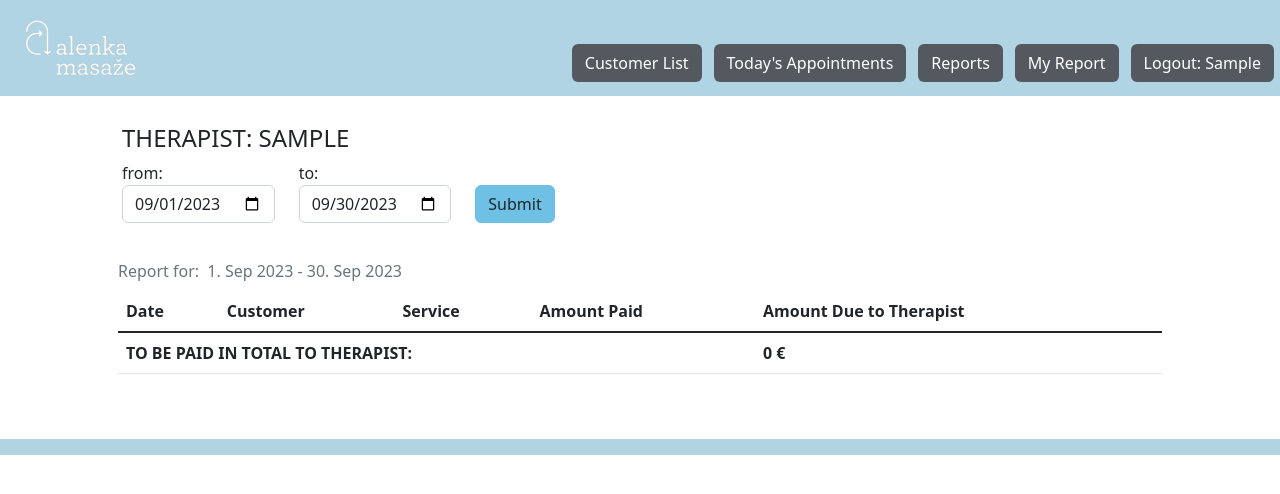
After one commit to petmetic/therapy-tracker, a Django app: page /report/myreport/ in a window 1280 px wide. The commit adds this page. Shown: the top 494 px of the page. Run offline with Django 4.2, Linux system fonts and the light colour scheme; the visitor is signed in with stand-in values (Sample User, id 1); data that the repository does not hold is empty.

Commit message:
Individual reports (#139)
* added my report button for therapists and my_report view

* Submit button position fix for reports

* report commentary for test_report_hours_detail_page_displays_w_correct_date

* added test for individual report

* fixed html consistency

* review fix typo, remove dead code and refactor url

```diff
--- a/src/web/templates/base.html
+++ b/src/web/templates/base.html
@@ -33,6 +33,8 @@
                 <a class="btn btn-nav" role="button" data-bs-toogle="button" aria-pressed="true"
                    href="{% url 'reports' %}">{% translate "Reports" %}</a>
             {% endif %}
+                <a class="btn btn-nav" role="button" data-bs-toogle="button" aria-pressed="true"
+                   href="{% url 'my_report' %}">{% translate "My Report" %}</a>
             <a class="btn btn-nav" role="button" data-bs-toogle="button" aria-pressed="true"
                href="{% url 'logout' %}">{% translate "Logout" %}: {{ request.user.first_name }}</a>
 
--- /dev/null
+++ b/src/web/templates/web/myreport.html
@@ -0,0 +1,65 @@
+{% extends "base.html" %}
+{% load i18n %}
+{% block title %}{% translate "Detail Breakdown of Hours" %}{% endblock %}
+
+{% block content %}
+    <div class="container text-left">
+        <div class="p-4">
+            <div class="row p-1">
+                <h4 class="col-sm-8 fw-light uppercase"><span
+                        class="fw-lighter uppercase">{% translate "Therapist" %}:</span> {{ therapist.first_name }}</h4>
+                <div>
+                    <form action="." method="get" class="row  align-items-end">
+                        <div class="col-md-2 fw-light">
+                            <label for="start-date" class="col-md-4 fw-light">{% translate "from" %}:</label>
+                            <input id="start-date" class="form-control" type="date" name="start-date"
+                                   value="{{ start_date }}">
+                        </div>
+                        <div class="col-md-2 fw-light">
+                            <label for="end-date" class="col-md-4 fw-light">{% translate "to" %}:</label>
+                            <input id="end-date" class="form-control" type="date" name="end-date"
+                                   value="{{ end_date }}"/>
+                        </div>
+                        <div class="col-md-2 fw-light">
+                            <button type="submit" class="btn btn-body">{% translate "Submit" %}</button>
+                        </div>
+                    </form>
+                </div>
+            </div>
+            <table class="table table-striped caption-top mt-4">
+                <caption class="fw-light">{% translate "Report for" %}: <span
+                        class="p-1 fw-light">{{ start_day|date:"j. M Y" }} - {{ end_day|date:"j. M Y" }}</span>
+                </caption>
+
+                <thead>
+                <tr>
+                    <th scope="col" class="fw-bold text-break">{% translate "Date" %}</th>
+                    <th scope="col" class="fw-bold text-break">{% translate "Customer" %}</th>
+                    <th scope="col" class="fw-bold text-break">{% translate "Service" %}</th>
+                    <th scope="col" class="fw-bold text-break">{% translate "Amount Paid" %}</th>
+                    <th scope="col" class="fw-bold text-break">{% translate "Amount Due to Therapist" %}</th>
+                </tr>
+                </thead>
+                <tbody class="table-group-divider">
+                {% for massage in massages %}
+                    <tr>
+                        <td class="fw-light text-break">{{ massage.start|date:"j. M Y"}} {% translate "at" %}
+                            {{ massage.start| time:"H:i"}}</td>
+                        <td class="fw-light text-break">{{ massage.customer.surname }}, {{ massage.customer.name }}</td>
+                        <td class="fw-light text-break">{{ massage.service.name }}</td>
+                        <td class="fw-light text-break">{{ massage.amount }} €</td>
+                        <td class="fw-light text-break">{{ massage.service.payout }} €</td>
+                    </tr>
+                {% endfor %}
+                </tbody>
+                <tfoot class="table-group-divider">
+                <tr>
+                    <td colspan="4" class="col fw-bold uppercase">{% translate "To be paid in total to therapist" %}:
+                    </td>
+                    <td colspan="1" class="col-sm fw-bold">{{ amount }} €</td>
+                </tr>
+                </tfoot>
+            </table>
+        </div>
+    </div>
+{% endblock %}
--- a/src/web/urls.py
+++ b/src/web/urls.py
@@ -22,6 +22,7 @@ urlpatterns = [
         name="report_hours_detail",
     ),
     path("report/hours/", views.report_hours, name="report_hours"),
+    path("report/myreport/", views.my_report, name="my_report"),
     path("reports/", views.reports, name="reports"),
     path("", views.index, name="index"),
 ]
--- a/src/web/views.py
+++ b/src/web/views.py
@@ -267,6 +267,44 @@ def report_hours_detail(request, pk: int):
     )
 
 
+@login_required
+def my_report(request):
+    therapist = request.user
+
+    first_day, last_day = define_month()
+    start_date = request.GET.get("start-date", first_day)
+    end_date = request.GET.get("end-date", last_day)
+
+    start_day = datetime.strptime(start_date, "%Y-%m-%d").date()
+    end_day = datetime.strptime(end_date, "%Y-%m-%d").date()
+
+    massages = (
+        Massage.objects.filter(therapist=therapist)
+        .filter(status="approved")
+        .filter(start__range=(start_day, end_day))
+        .exclude(customer__name="prostovoljec")
+        .order_by("start")
+    )
+
+    amount = 0
+    for massage in massages:
+        amount += massage.service.payout
+
+    return render(
+        request,
+        "web/myreport.html",
+        {
+            "therapist": therapist,
+            "massages": massages,
+            "amount": amount,
+            "start_date": start_date,
+            "end_date": end_date,
+            "start_day": start_day,
+            "end_day": end_day,
+        },
+    )
+
+
 def custom_logout(request):
     logout(request)
     return redirect("/")
```
Also changed, not shown: src/web/templates/web/reports.html (+5 -6 lines), src/web/tests/test_report.py (+45 -2 lines), src/web/locale/sl/LC_MESSAGES/django.po.
